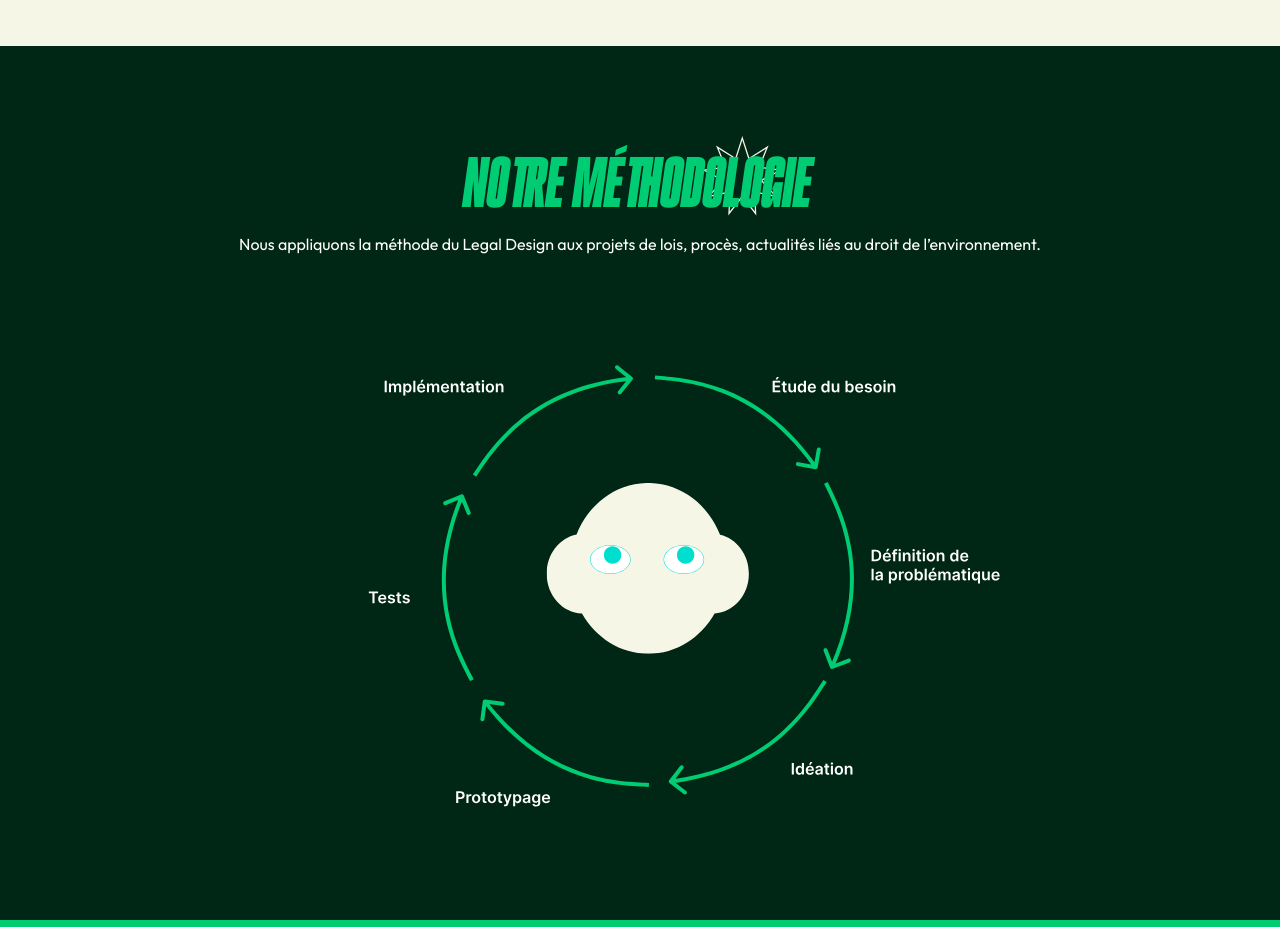
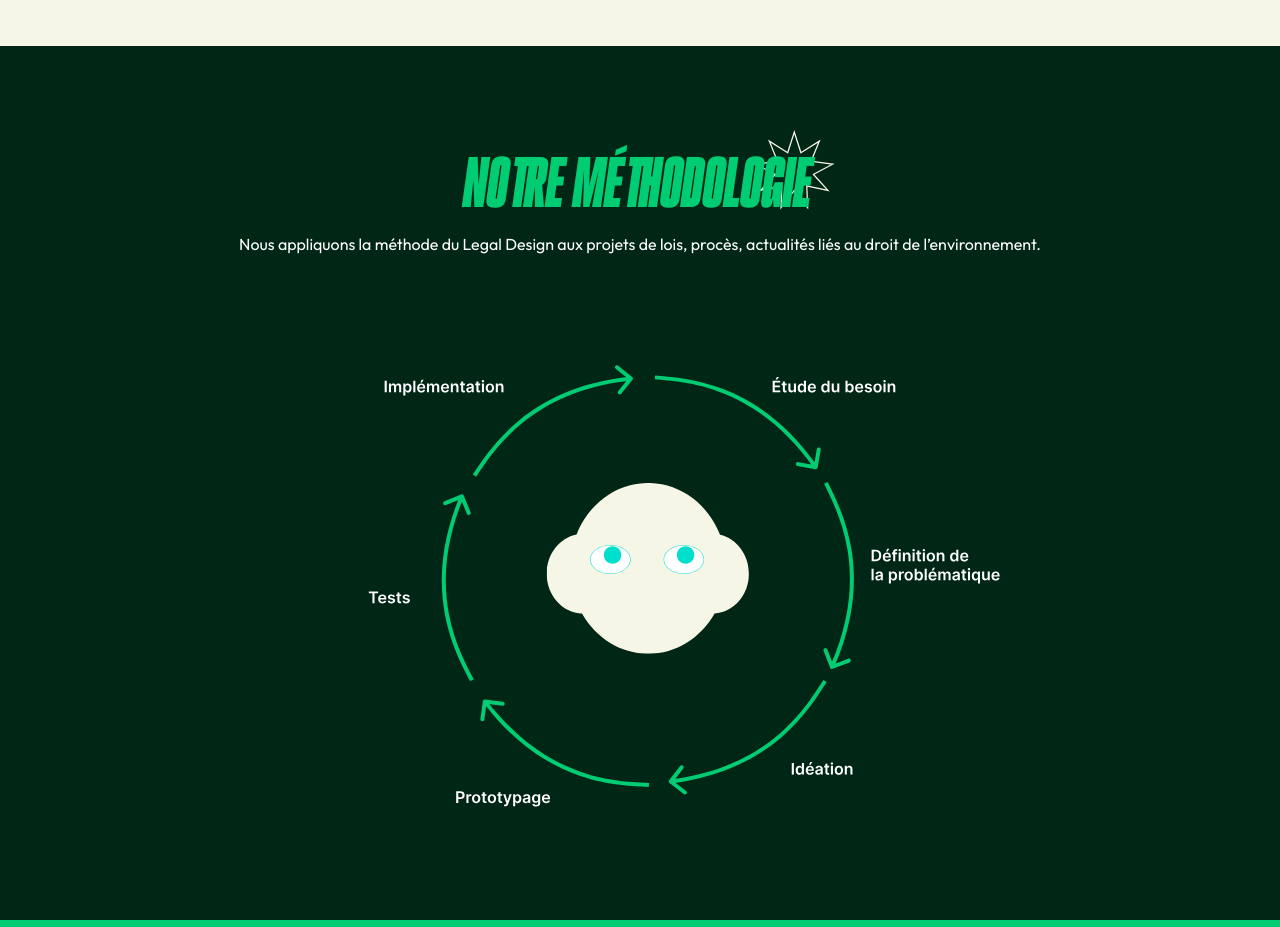
Before and after one commit to thrulight/Vertdict, a website: page solutions.html in a window 1280 px wide. Shown: the part 2220-3147 px from the top of the page. Drawn offline with nearby package versions, Linux system fonts and the light colour scheme; a script that the page names is missing; files whose address does not match are found by name.

Commit message:
fixed star

```diff
--- a/css/solutions.css
+++ b/css/solutions.css
@@ -167,8 +167,8 @@
 .methodologySection .txtContainer img {
     position: relative;
     height: 80px;
-    top: -91px;
-    left: 236px;
+    top: -97px;
+    left: 288px;
     z-index: -1;
 }
 
```
